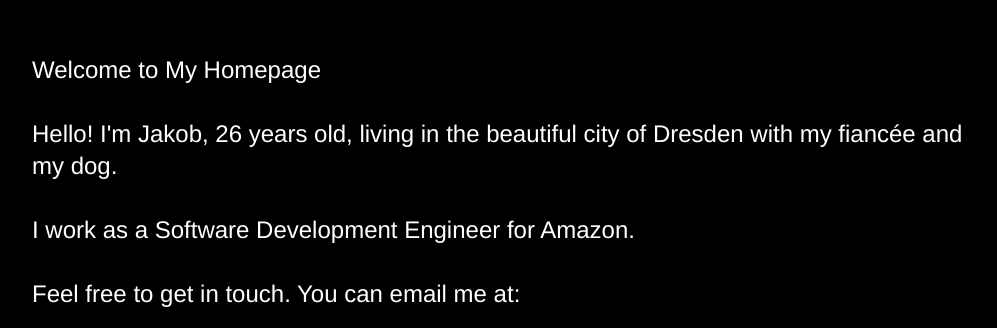
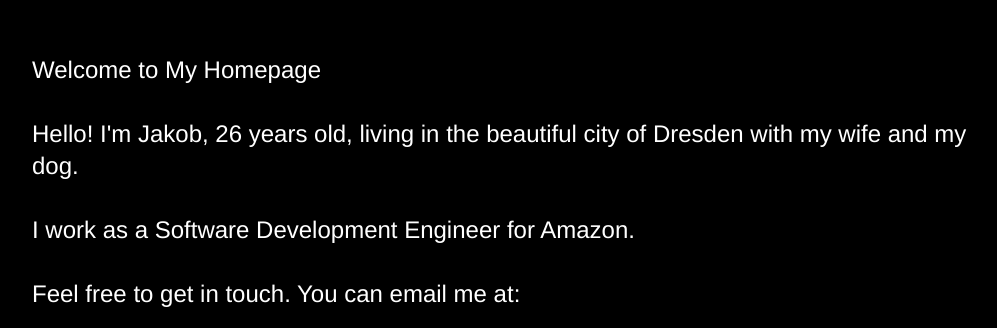
Before and after one commit to jakobheine/custom-personal-website, a Next.js app: page / in a window 1280 px wide. Shown: the part 850-1178 px from the top of the page, without its empty margins (136-1133 px from the left). Built offline with nearby package versions, Linux system fonts and the light colour scheme.

Commit message:
Update waifuuu
Signed-off-by: Jakob Heine <me@jakobheine.de>

```diff
--- a/src/app/pages/home/sections/NextSection.tsx
+++ b/src/app/pages/home/sections/NextSection.tsx
@@ -29,7 +29,7 @@ export function NextSection() {
           <br />
           <br />
           Hello! I'm Jakob, {age} years old, living in the beautiful city of
-          Dresden with my fiancée and my dog.
+          Dresden with my wife and my dog.
           <br />
           <br />
           I work as a Software Development Engineer for Amazon.
```
